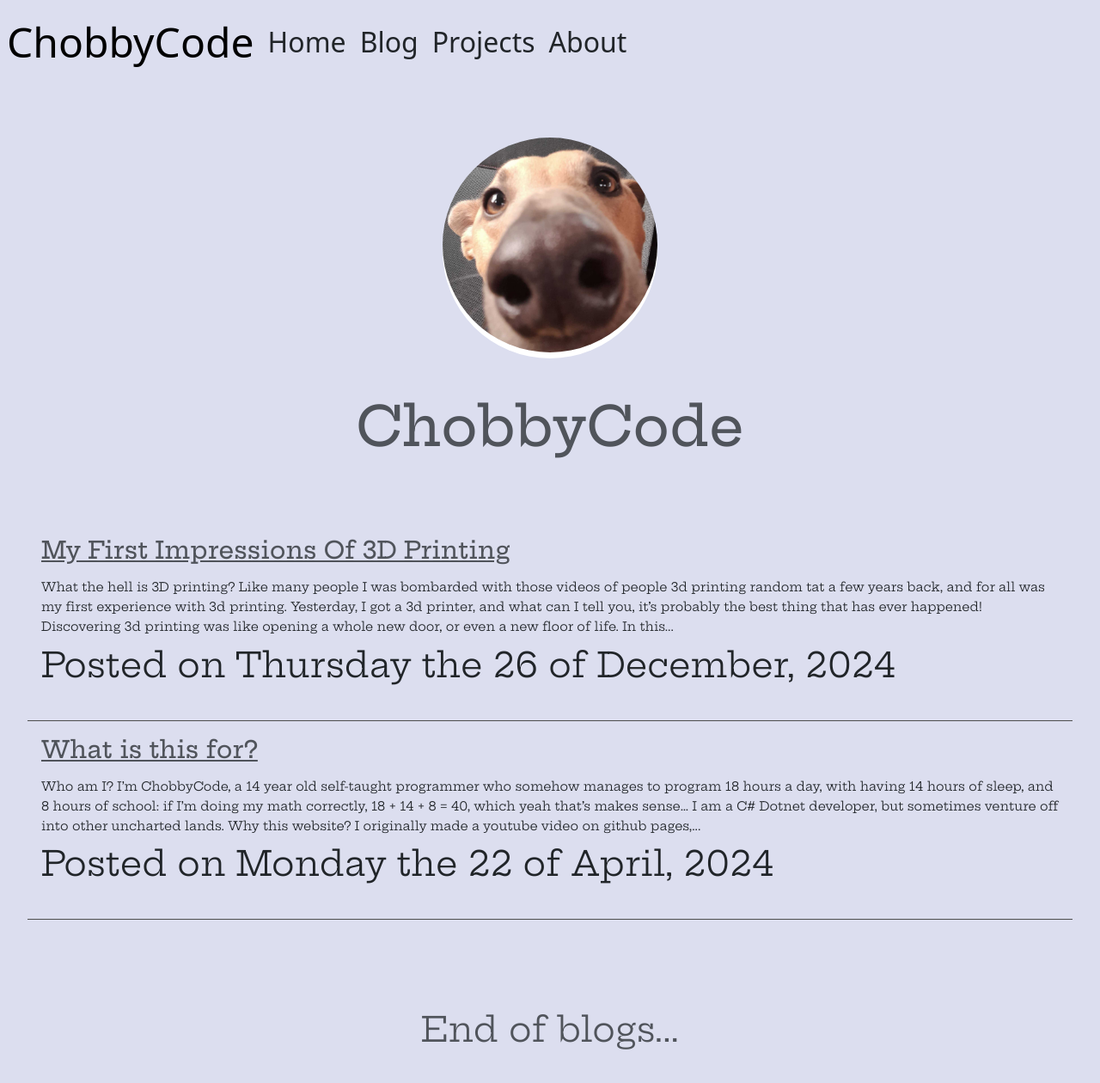
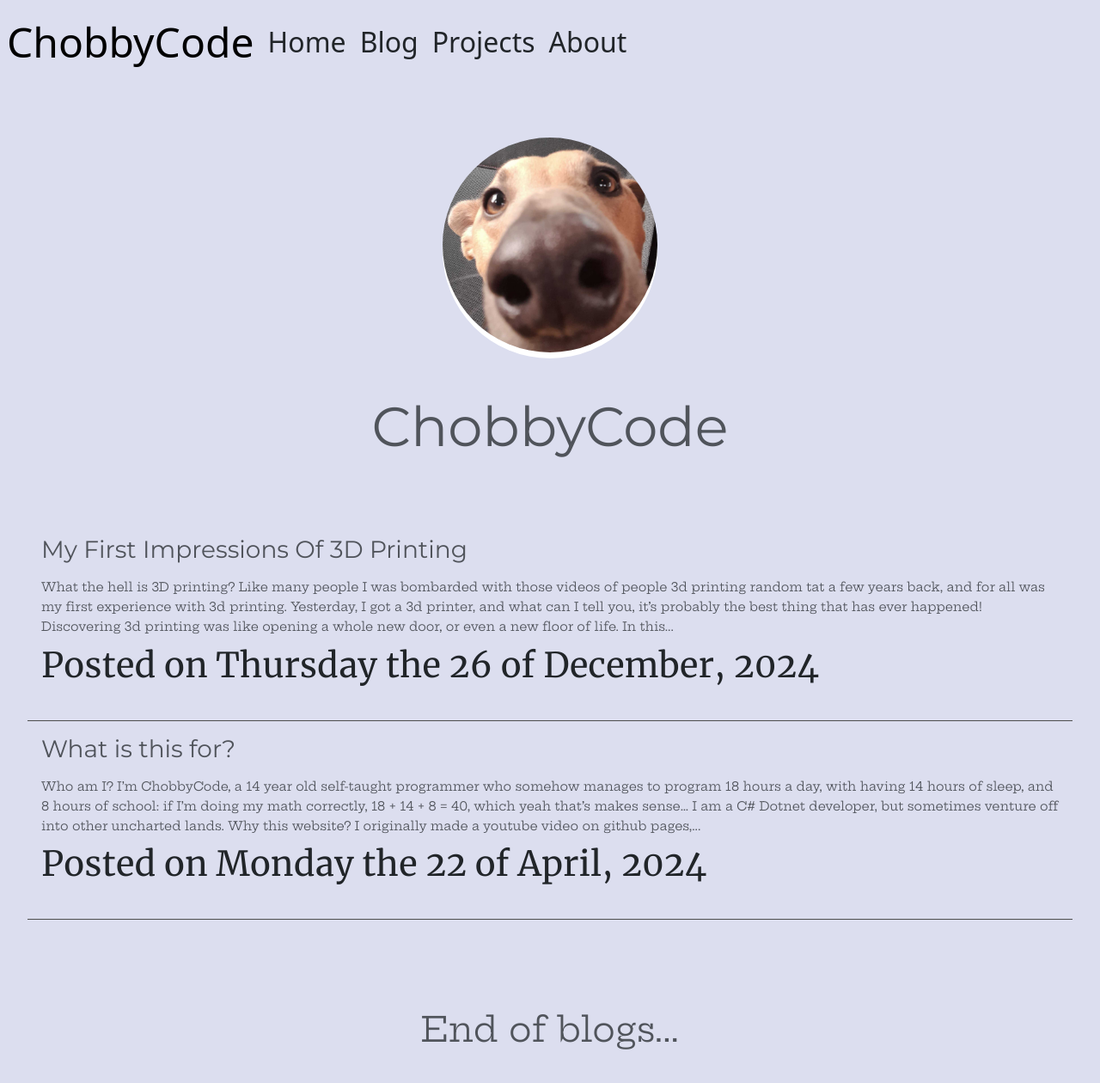
Before and after one commit to ChobbyCode/ChobbyCode.github.io, a Jekyll site: the page built from blog.html, in a window 1280 px wide. Shown: the top 1260 px of the page at 86% size. Built offline with Jekyll 4.4.1, drawn with Linux system fonts in a browser that asks for light colours.

Commit message:
Some Small Changes

```diff
--- a/_layouts/post.html
+++ b/_layouts/post.html
@@ -12,7 +12,7 @@
 
     <div class="content">
       <section>
-        <h1 class="text-center">{{ page.title }}</h1>
+        <h1 class="text-center title">{{ page.title }}</h1>
         <div class="text-center mb-5">
           {% assign words = page.content | strip_html | number_of_words %}
           {% assign ert = words | divided_by:250 | at_least: 1 %}
--- a/blog.html
+++ b/blog.html
@@ -14,15 +14,15 @@ layout: default
 <div class="blog-post">
 
     <h3>
-        <a href="{{ post.url }}" class="text-muted">{{ post.title }}</a>
+        <a href="{{ post.url }}" class="text-muted title">{{ post.title }}</a>
     </h3>
 
     <p>
-        {{ post.summary }}
+        <a href="{{ post.url }}"> {{ post.summary }} </a>
     </p>
 
     <div style="font-size: 0.9rem;">
-        {{ post.content | strip_html | truncatewords:75}}
+        <a href="{{ post.url }}" class="text-muted">{{ post.content | strip_html | truncatewords:75}} </a>
     </div>
 
     <div class="post-info">
--- a/styles.css
+++ b/styles.css
@@ -3,6 +3,16 @@
 @font-face {
   font-family: "Hepta Slab";
   src: url("/fonts/HeptaSlab.ttf");
+}
+
+@font-face {
+  font-family: "Montserrat";
+  src: url("/fonts/Montserrat.ttf");
+}
+
+@font-face {
+  font-family: "Merriweather";
+  src: url("/fonts/Merriweather.ttf");
 }
 
 body {
@@ -11,6 +21,10 @@ body {
 
 li {
   display: inline-block;
+}
+
+a {
+  text-decoration: none !important;
 }
 
 .nav-item {
@@ -39,6 +53,15 @@ section {
 
 .name-spot {
   margin-bottom: 4rem;
+}
+
+h1, h2, h3, h4, h5, h6, .title {
+  font-family: "Montserrat" !important;
+  text-decoration: none !important;
+}
+
+p {
+  font-family: "Merriweather";
 }
 
 @media (max-width: 1500px) {
@@ -81,6 +104,15 @@ section {
     font-size: 2rem !important;
   }
 
+  h1, h2, h3, h4, h5, h6, .title {
+    font-family: "Montserrat" !important;
+    text-decoration: none !important;
+  }
+
+  p {
+  font-family: "Merriweather";
+  }
+
 }
 @media (min-width: 1500px) {
   .content {
@@ -93,4 +125,12 @@ section {
     min-height: 100vh;
     font-family: "Hepta Slab";
   }
+  h1, h2, h3, h4, h5, h6, .title {
+    font-family: "Montserrat" !important;
+    text-decoration: none !important;
+  }
+
+  p {
+    font-family: "Merriweather";
+  }
 }
```
Also changed, not shown: fonts/Merriweather.ttf (added), fonts/Montserrat.ttf (added).
